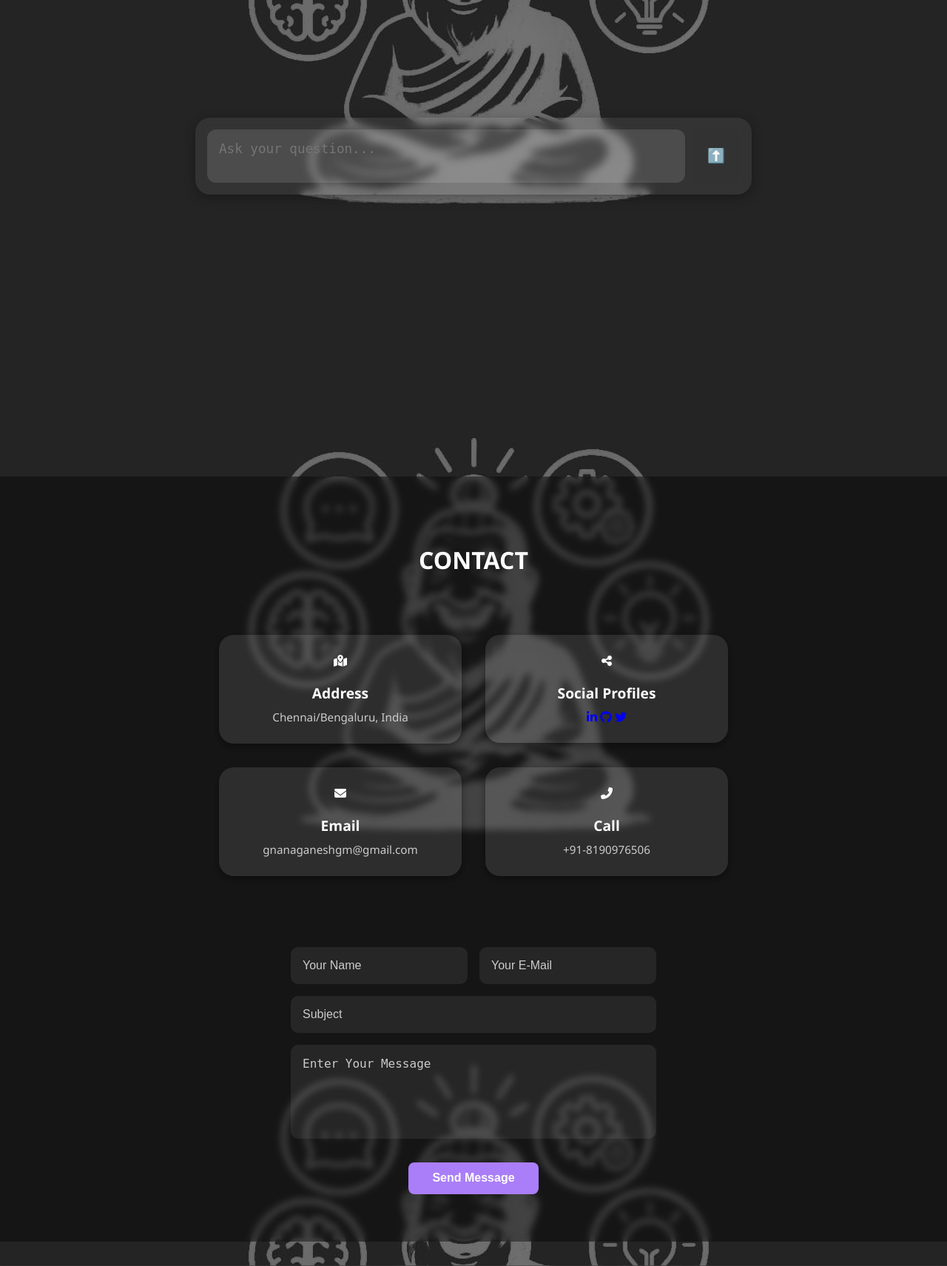
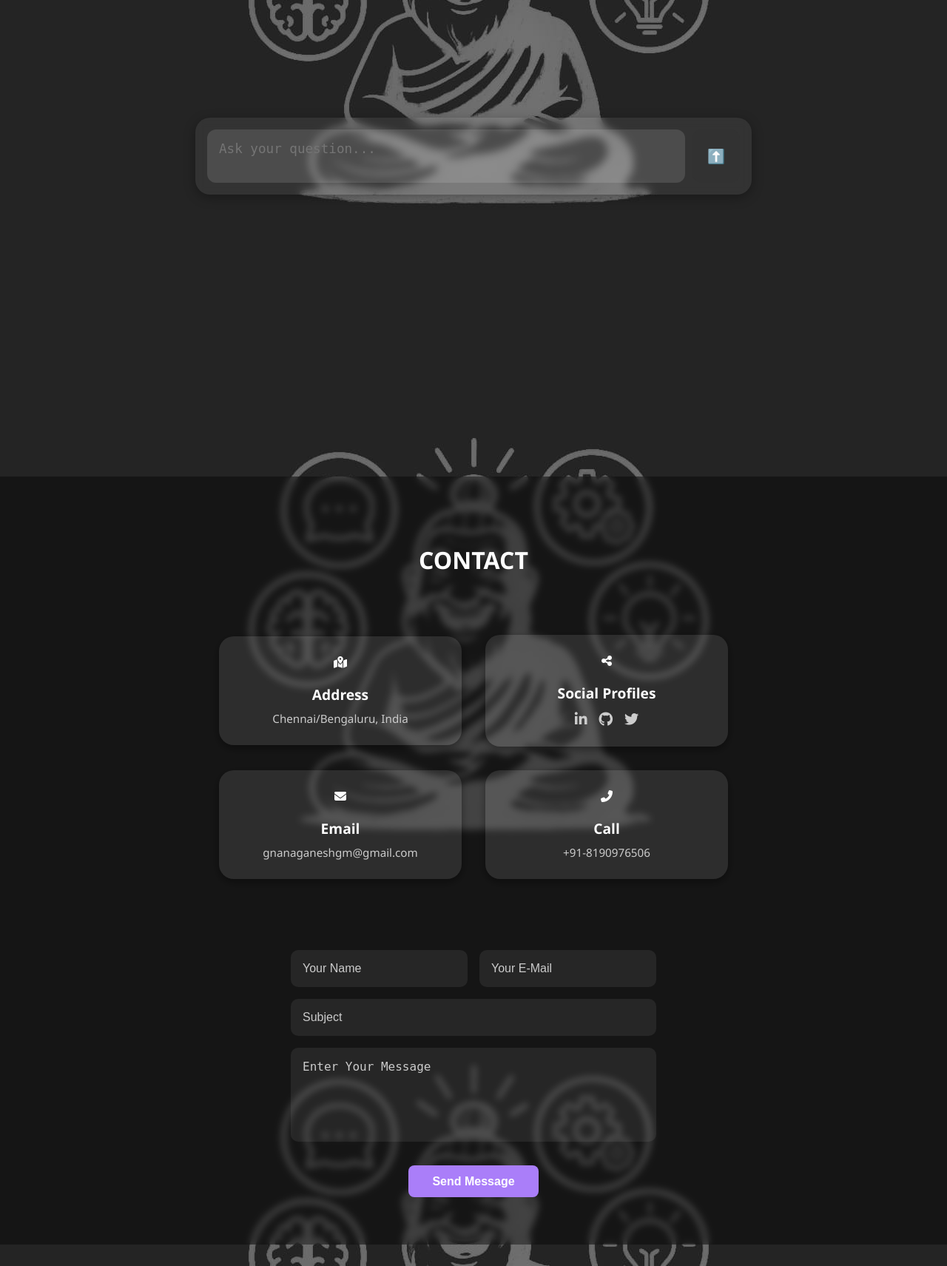
Before and after one commit to gnaanmohan2118/gurubaba-ai, a FastAPI app: page / in a window 1280 px wide. Shown: the part 423-2134 px from the top of the page at 74% size. Run offline with FastAPI, Linux system fonts and the light colour scheme.

Commit message:
Update style.css

```diff
--- a/backend/static/style.css
+++ b/backend/static/style.css
@@ -250,6 +250,23 @@ button:hover {
   }
 }
 
+.social-links {
+  margin-top: 0.5rem;
+  display: flex;
+  justify-content: center;
+  gap: 1rem;
+}
+
+.social-links a {
+  color: #ccc;
+  font-size: 1.2rem;
+  transition: color 0.3s;
+}
+
+.social-links a:hover {
+  color: #fff;
+}
+
 /* 🔚 Footer */
 footer#footer-section {
   padding: 1rem;
```
